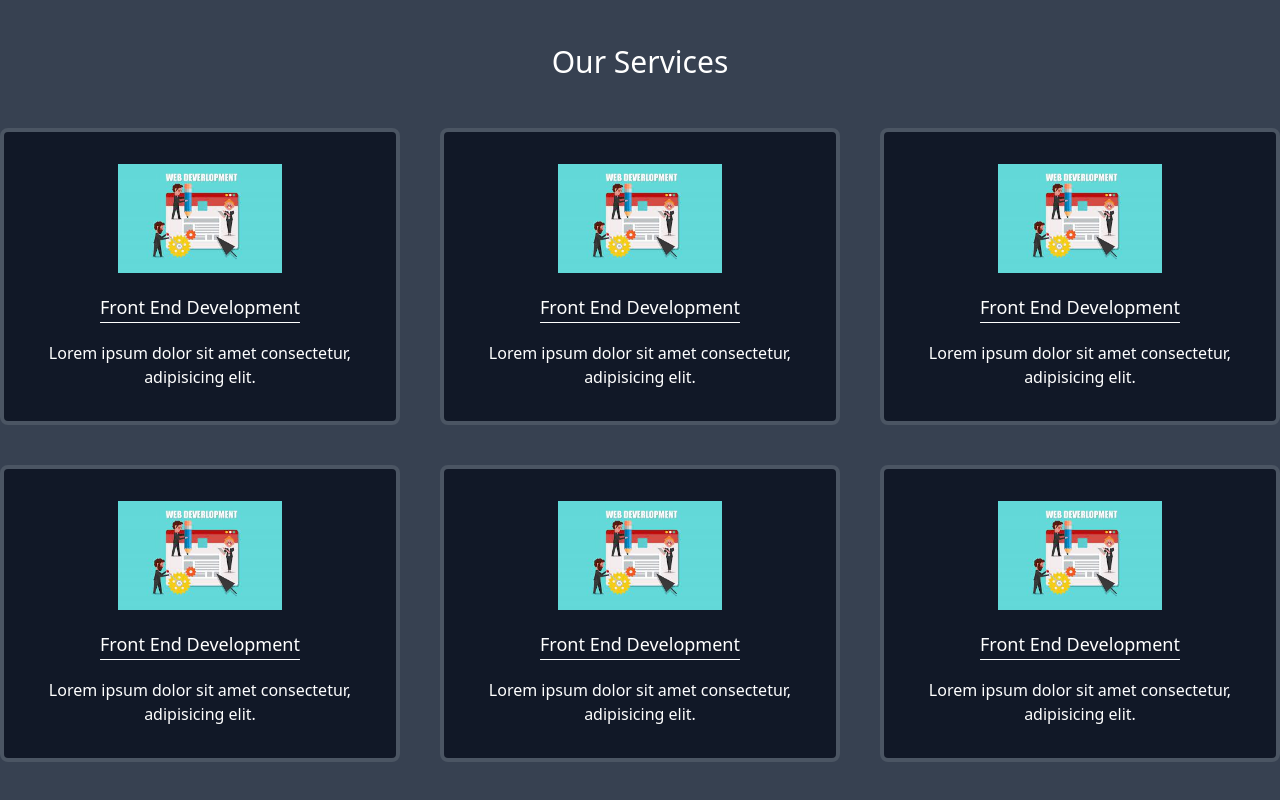
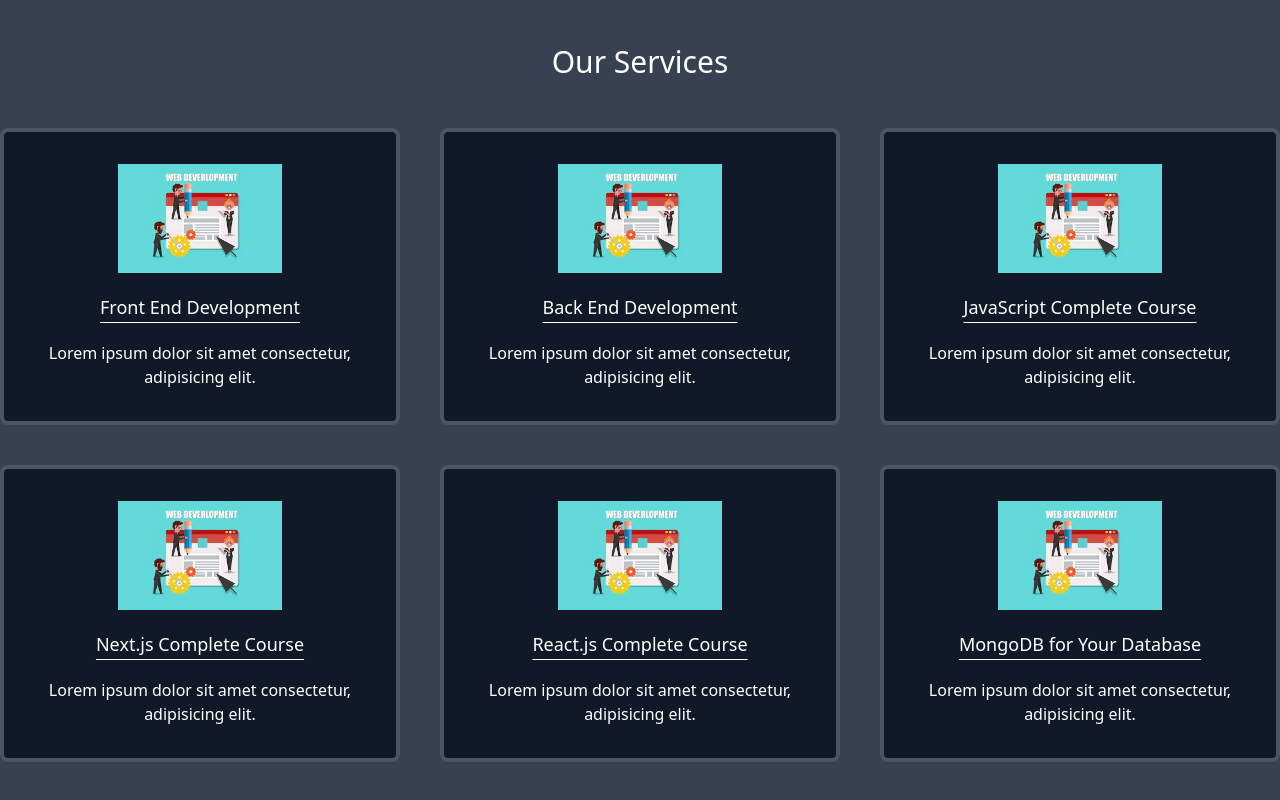
Before and after one commit to niparkaz/first-tailwind-projects, a website built with Vite: page index.html in a window 1280 px wide. Shown: the part 764-1564 px from the top of the page. Built offline with nearby package versions, Linux system fonts and the light colour scheme.

Commit message:
some changes

```diff
--- a/index.html
+++ b/index.html
@@ -14,7 +14,7 @@
 
 <!-- Nav section -->
 
-    <nav class="bg-gray-700 shadow-xl">
+    <nav class="bg-gray-700 shadow-xl sticky top-0 z-10">
         <div class="container mx-auto">
             <div class="sm:flex justify-between items-center py-3">
                 <div class="text-center mb-3">
@@ -36,7 +36,8 @@
         <div class=" container mx-auto border border-indigo-600 border-t-0 text-white sm:flex justify-around items-center text-center h-[80vh] px-10 pt-10">
             <div>
                 <h1 class="text-2xl sm:text-5xl mb-5 sm:mb-16"> Smart Coders: Learn <br> Programming </h1>
-                <button class="bg-indigo-700 px-7 py-3 rounded-full text-xl shadow-xl hover:bg-indigo-950"> Join: Programming Shikhbo's Team <svg class="w-7 inline-block text-red-500 ml-2 animate-ping" xmlns="http://www.w3.org/2000/svg" fill="none" viewBox="0 0 24 24" strokeWidth={1.5} stroke="currentColor" className="w-6 h-6"><path strokeLinecap="round" strokeLinejoin="round" d="M17.25 8.25L21 12m0 0l-3.75 3.75M21 12H3" /></svg>
+
+                <button class="bg-indigo-700 px-7 py-3 rounded-full text-xl shadow-xl hover:bg-indigo-950 transition"> Join: Programming Shikhbo's Team <svg class="w-7 inline-block text-red-500 ml-2 animate-ping" xmlns="http://www.w3.org/2000/svg" fill="none" viewBox="0 0 24 24" strokeWidth={1.5} stroke="currentColor" className="w-6 h-6"><path strokeLinecap="round" strokeLinejoin="round" d="M17.25 8.25L21 12m0 0l-3.75 3.75M21 12H3" /></svg>
                 </button>
             </div>
             <div>
@@ -59,33 +60,81 @@
                 </div>
                 <div class="bg-gray-900 p-8 rounded-lg text-center border-4 border-gray-600 hover:border-indigo-600 cursor-pointer">
                     <img class="w-1/2 mx-auto" src="images/images.jpg2.jpg" alt="">
-                    <h4 class="text-white text-lg underline underline-offset-8 my-5"> Front End Development </h4>
+                    <h4 class="text-white text-lg underline underline-offset-8 my-5"> Back End Development </h4>
                     <p class="text-white"> Lorem ipsum dolor sit amet consectetur, adipisicing elit.</p>
                 </div>
                 <div class="bg-gray-900 p-8 rounded-lg text-center border-4 border-gray-600 hover:border-indigo-600 cursor-pointer">
                     <img class="w-1/2 mx-auto" src="images/images.jpg2.jpg" alt="">
-                    <h4 class="text-white text-lg underline underline-offset-8 my-5"> Front End Development </h4>
+                    <h4 class="text-white text-lg underline underline-offset-8 my-5"> JavaScript Complete Course </h4>
                     <p class="text-white"> Lorem ipsum dolor sit amet consectetur, adipisicing elit.</p>
                 </div>
                 <div class="bg-gray-900 p-8 rounded-lg text-center border-4 border-gray-600 hover:border-indigo-600 cursor-pointer">
                     <img class="w-1/2 mx-auto" src="images/images.jpg2.jpg" alt="">
-                    <h4 class="text-white text-lg underline underline-offset-8 my-5"> Front End Development </h4>
+                    <h4 class="text-white text-lg underline underline-offset-8 my-5"> Next.js Complete Course </h4>
                     <p class="text-white"> Lorem ipsum dolor sit amet consectetur, adipisicing elit.</p>
                 </div>
                 <div class="bg-gray-900 p-8 rounded-lg text-center border-4 border-gray-600 hover:border-indigo-600 cursor-pointer">
                     <img class="w-1/2 mx-auto" src="images/images.jpg2.jpg" alt="">
-                    <h4 class="text-white text-lg underline underline-offset-8 my-5"> Front End Development </h4>
+                    <h4 class="text-white text-lg underline underline-offset-8 my-5">React.js Complete Course </h4>
                     <p class="text-white"> Lorem ipsum dolor sit amet consectetur, adipisicing elit.</p>
                 </div>
                 <div class="bg-gray-900 p-8 rounded-lg text-center border-4 border-gray-600 hover:border-indigo-600 cursor-pointer">
                     <img class="w-1/2 mx-auto" src="images/images.jpg2.jpg" alt="">
-                    <h4 class="text-white text-lg underline underline-offset-8 my-5"> Front End Development </h4>
+                    <h4 class="text-white text-lg underline underline-offset-8 my-5"> MongoDB for Your Database </h4>
                     <p class="text-white"> Lorem ipsum dolor sit amet consectetur, adipisicing elit.</p>
                 </div>
 
             </div>
         </section>
     </main>
+
+
+<!-- Command out -->
+    <!-- <nav class="bg-yellow-500 shadow-xl">
+        <div class="container mx-auto">
+            <div class="sm:flex justify-between items-center py-3">
+                <div class="text-center mb-3">
+                    <a href="#" class="text-white text-xl sm:text-3xl font-bold"> <span class="text-black">S</span>mart Cod<span class="text-black">ers</span></a>
+                </div>
+                <ul class="sm:flex text-xl font-bold text-center border-t sm:border-none">
+                    <li class="mt-4 sm:mt-0"> <a href="#" class="p-3 text-white ">Home</a></li>
+                    <li> <a href="#" class="p-3 hover:text-white">Home</a></li>
+                    <li> <a href="#" class="p-3 hover:text-white">Home</a></li>
+                    <li> <a href="#" class="p-3 hover:text-white">Home</a></li>
+                    <li> <a href="#" class="p-3 hover:text-white">Home</a></li>
+                </ul>
+            </div>
+        </div>
+    </nav> -->
+
+    <!-- <header class="bg-yellow-300">
+        <div class="sm:flex justify-around items-center text-center container mx-auto text-white border border-indigo-900 border-t-0 h-[80vh] px-10 pt-10">
+            <div>
+                <h1 class="text-2xl sm:text-5xl mb-5 sm:mb-16"> Smart Coders: Learn <br> Programming </h1>
+                <button class="bg-red-600 px-7 py-3 rounded-full text-xl shadow-xl hover:bg-lime-500  "> Join: NiparKaz's Team <svg class="w-7 inline-block text-black ml-2 animate-ping" xmlns="http://www.w3.org/2000/svg" fill="none" viewBox="0 0 24 24" strokeWidth={1.5} stroke="currentColor" className="w-6 h-6">
+                 <path strokeLinecap="round" strokeLinejoin="round" d="M4.5 12h15m0 0l-6.75-6.75M19.5 12l-6.75 6.75" /></svg>
+                </button>
+            </div>
+            <div>
+                <img class="animate-pulse" src="images/Untitled.jpg" alt="">
+            </div>
+        </div>
+    </header> -->
+
+   <!-- <header>
+    <div class="container mx-auto sm:flex justify-around items-center text-center text-white  bg-yellow-500 border border-red-700 border-t-0 h-[80vh] px-10 pt-10">
+        <div>
+            <h1 class="text-2xl sm:text-5xl mb-5 sm:mb-16 font-bold"> Learn: Programming Heroine <br> Nipa </h1>
+            <button class="bg-indigo-950 px-7 py-3 rounded-full text-xl font-bold font-b shadow-xl hover:bg-indigo-500"> Smart Button <svg class="w-7 inline-block ml-3 animate-ping"  xmlns="http://www.w3.org/2000/svg" fill="none" viewBox="0 0 24 24" strokeWidth={1.5} stroke="currentColor" className="w-6 h-6">
+            <path strokeLinecap="round" strokeLinejoin="round" d="M15 15l6-6m0 0l-6-6m6 6H9a6 6 0 000 12h3" /></svg>
+            </button>
+        </div>
+        <div>
+            <img class="animate-pulse" src="images/images.jpg2.jpg" alt="">
+        </div>
+    </div>
+   </header>
+            -->
 
 
 
```
